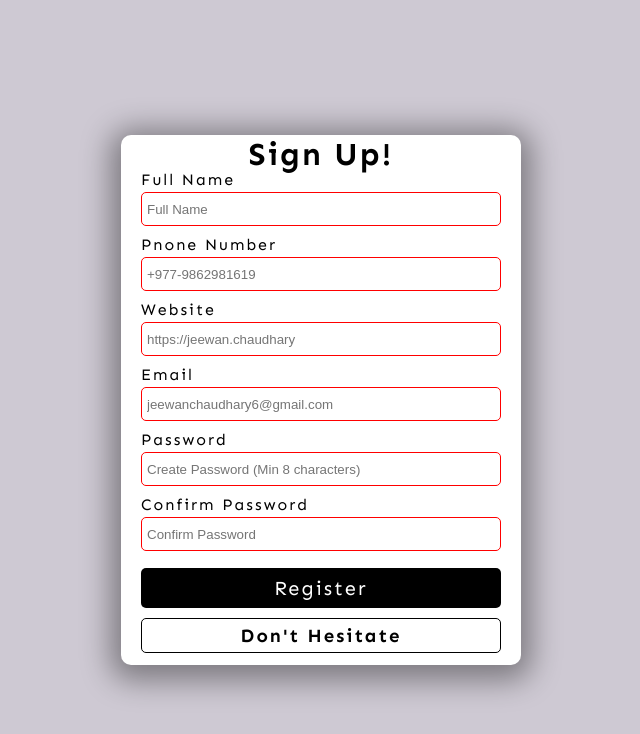
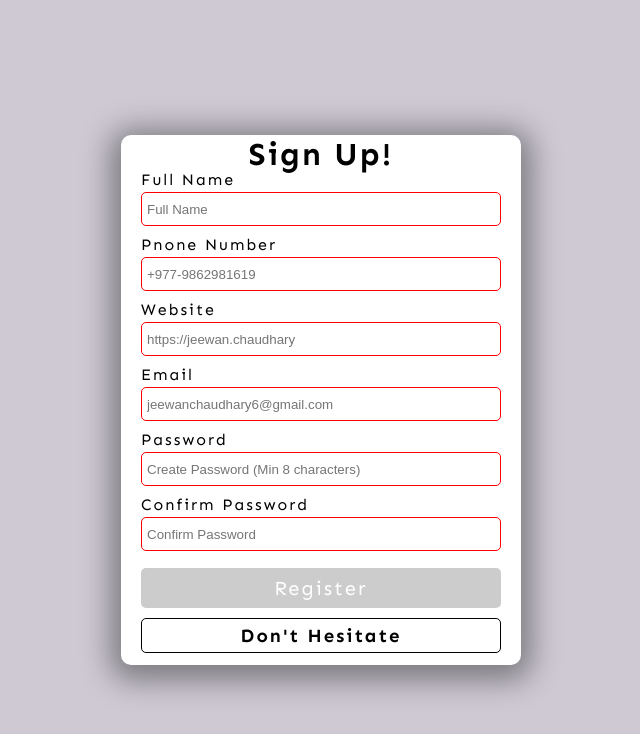
Before and after one commit to JiwanChaudhary/formvalidator-react, a React (Create React App) app: page / in a window 1280 px wide. Shown: the top 734 px of the page, without its empty margins (319-959 px from the left). Built offline with nearby package versions, Linux system fonts and the light colour scheme.

Commit message:
components updated

```diff
--- /dev/null
+++ b/src/form/Button.jsx
@@ -0,0 +1,10 @@
+import React, { useState } from "react";
+import { Button } from "./Form.styled";
+
+const FormButton = () => {
+    const [disabled, isDisabled] = useState(true);
+
+  return <Button disabled={disabled}>Register</Button>;
+};
+
+export default FormButton;
--- a/src/form/Form.jsx
+++ b/src/form/Form.jsx
@@ -3,20 +3,20 @@ import {
   Container,
   Heading,
   MainForm,
-  Button,
   MessageContainer,
   Message,
 } from "./Form.styled";
 import ContainerForm from "./ContainerForm";
+import FormButton from "./Button";
 
 const Form = () => {
-  const [message, setMeaasge] = useState(`Don't Hesitate`);
+  const [message, setMessage] = useState(`Don't Hesitate`);
   return (
     <Container>
       <Heading>Sign Up!</Heading>
       <MainForm>
         <ContainerForm />
-        <Button>Register</Button>
+        <FormButton />
       </MainForm>
 
       <MessageContainer>
--- a/src/form/Form.styled.js
+++ b/src/form/Form.styled.js
@@ -59,12 +59,19 @@ export const Button = styled.button`
   margin-top: 5px;
 
   &:hover {
-    filter: brightness(200%);
-    background: rgb(20, 20, 20);
+    /* filter: brightness(200%);
+    background: rgb(20, 20, 20); */
+    cursor: auto;
   }
 
   &:focus {
     outline: none;
+  }
+
+  &:disabled {
+    background-color: #cccccc;
+    color: #fff;
+    cursor: auto;
   }
 `;
 
--- a/src/form/Password.jsx
+++ b/src/form/Password.jsx
@@ -13,6 +13,10 @@ const Password = () => {
     let data = [...inputPassword];
     data[index][event.target.name] = event.target.value;
     setInputPassword(data);
+    const { password, confirmPassword } = inputPassword;
+    if (password !== confirmPassword) {
+      alert("Password do not match");
+    } else return;
   }
 
   return (
```
